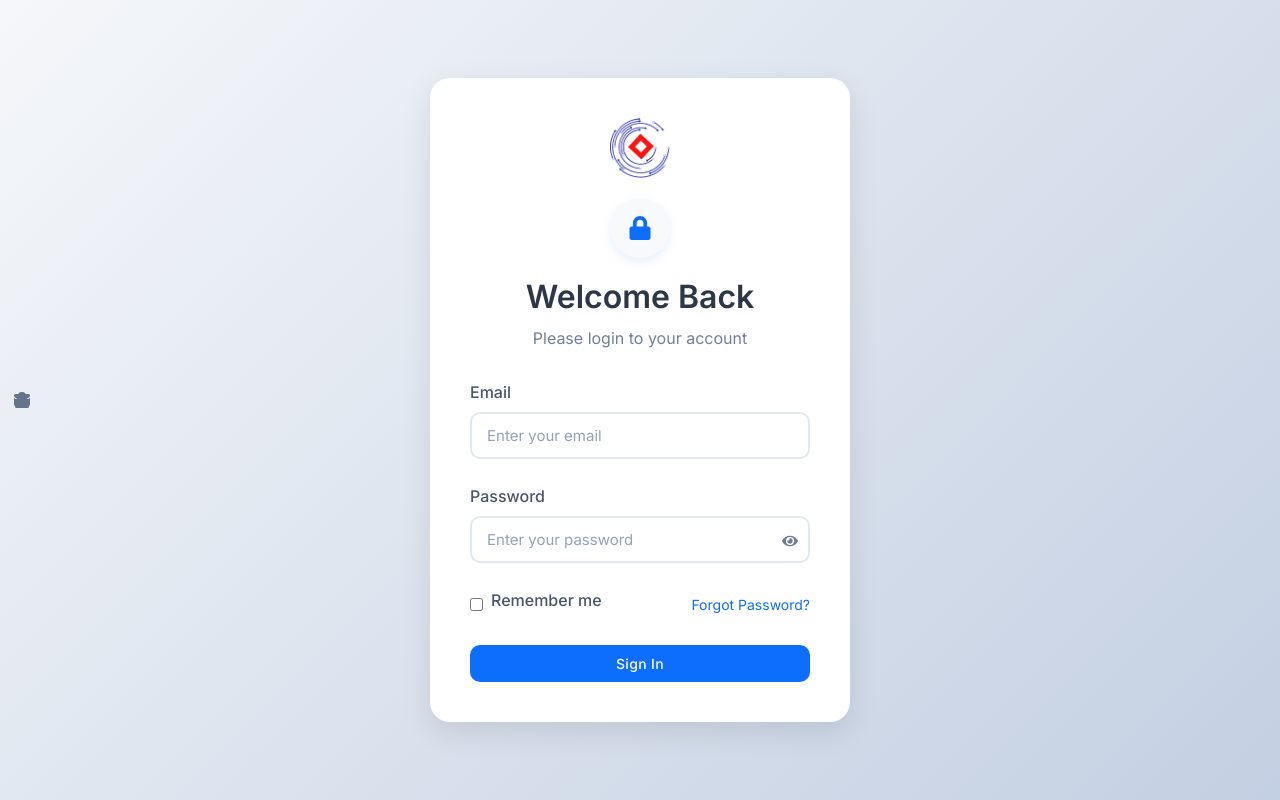
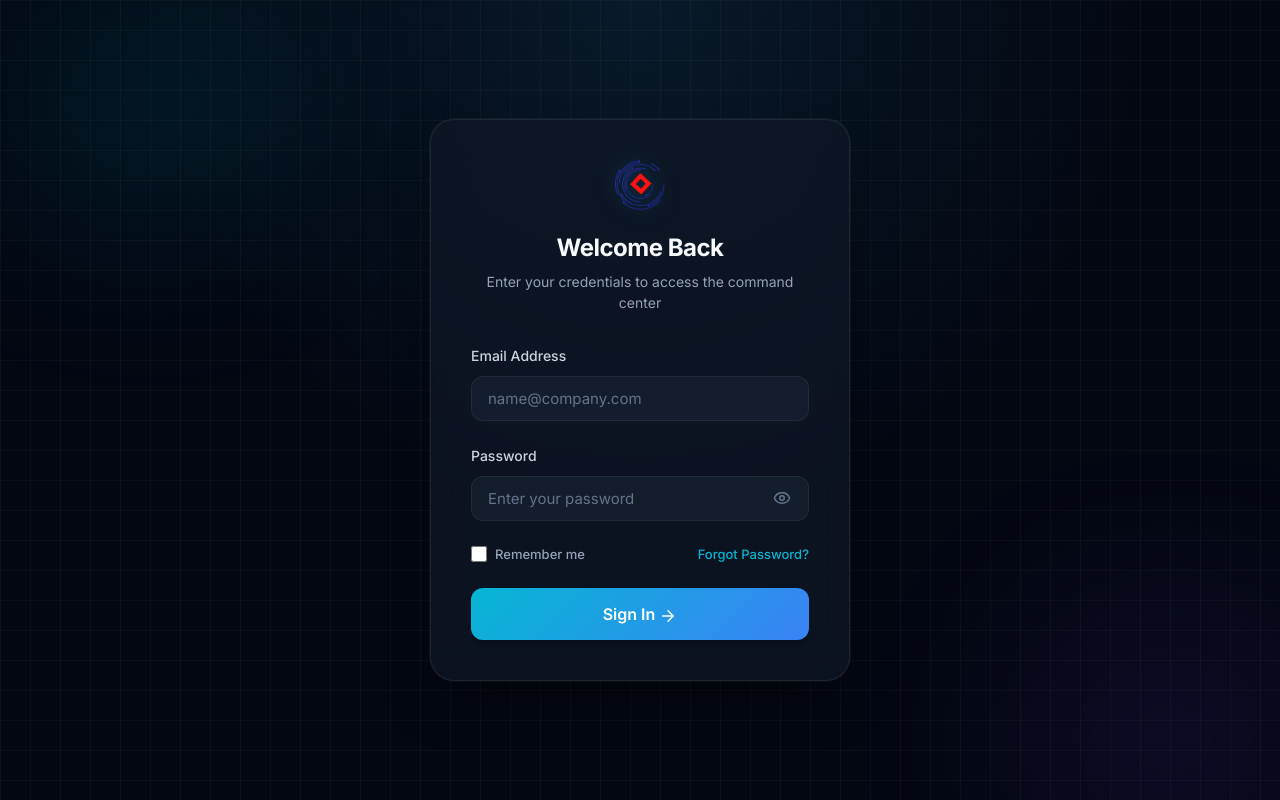
Before and after one commit to Napver00/Zantech-Ecommerce-Admin, a React (Vite) app: page /login in a window 1280 px wide. Built offline with nearby package versions, Linux system fonts and the light colour scheme; no server answers.

Commit message:
update login ui

```diff
--- a/src/pages/Login/Login.css
+++ b/src/pages/Login/Login.css
@@ -1,189 +1,350 @@
+/* src/pages/Login/Login.css */
+
 .login-container {
   min-height: 100vh;
   display: flex;
   align-items: center;
   justify-content: center;
-  background: linear-gradient(135deg, #f5f7fa 0%, #c3cfe2 100%);
-  padding: 20px;
+  background-color: #030712;
+  /* Very dark blue/black */
+  background-image:
+    radial-gradient(circle at 50% 0%, rgba(56, 189, 248, 0.1) 0%, transparent 50%),
+    linear-gradient(rgba(255, 255, 255, 0.03) 1px, transparent 1px),
+    linear-gradient(90deg, rgba(255, 255, 255, 0.03) 1px, transparent 1px);
+  background-size: 100% 100%, 30px 30px, 30px 30px;
+  position: relative;
+  overflow: hidden;
+}
+
+/* Abstract glow effects */
+.login-container::before {
+  content: '';
+  position: absolute;
+  top: -10%;
+  left: -10%;
+  width: 40%;
+  height: 40%;
+  background: radial-gradient(circle, rgba(6, 182, 212, 0.15) 0%, transparent 70%);
+  filter: blur(80px);
+  z-index: 0;
+  animation: float 10s ease-in-out infinite;
+}
+
+.login-container::after {
+  content: '';
+  position: absolute;
+  bottom: -10%;
+  right: -10%;
+  width: 40%;
+  height: 40%;
+  background: radial-gradient(circle, rgba(124, 58, 237, 0.15) 0%, transparent 70%);
+  filter: blur(80px);
+  z-index: 0;
+  animation: float 10s ease-in-out infinite reverse;
+}
+
+@keyframes float {
+
+  0%,
+  100% {
+    transform: translate(0, 0);
+  }
+
+  50% {
+    transform: translate(20px, 20px);
+  }
 }
 
 .login-box {
-  background: white;
+  background: rgba(17, 24, 39, 0.7);
+  backdrop-filter: blur(20px);
+  -webkit-backdrop-filter: blur(20px);
   padding: 40px;
-  border-radius: 20px;
-  box-shadow: 0 10px 30px rgba(0, 0, 0, 0.1);
+  border-radius: 24px;
+  border: 1px solid rgba(255, 255, 255, 0.08);
+  box-shadow:
+    0 25px 50px -12px rgba(0, 0, 0, 0.5),
+    0 0 0 1px rgba(255, 255, 255, 0.05);
   width: 100%;
   max-width: 420px;
-  animation: slideUp 0.5s ease-out;
-}
-
-@keyframes slideUp {
-  from {
-    opacity: 0;
-    transform: translateY(20px);
-  }
-  to {
-    opacity: 1;
-    transform: translateY(0);
-  }
+  z-index: 10;
+  position: relative;
 }
 
 .login-header {
   text-align: center;
-  margin-bottom: 30px;
+  margin-bottom: 32px;
 }
 
 .logo-container {
-  margin-bottom: 20px;
+  margin-bottom: 24px;
+  position: relative;
 }
 
 .login-logo {
-  height: 60px;
+  height: 50px;
   width: auto;
+  filter: drop-shadow(0 0 10px rgba(6, 182, 212, 0.3));
 }
 
-.lock-icon {
-  width: 60px;
-  height: 60px;
-  background: #f8f9fa;
-  border-radius: 50%;
+.icon-wrapper {
+  width: 64px;
+  height: 64px;
+  background: rgba(6, 182, 212, 0.1);
+  border-radius: 20px;
   display: flex;
   align-items: center;
   justify-content: center;
   margin: 0 auto 20px;
-  color: #0d6efd;
-  font-size: 24px;
-  box-shadow: 0 4px 10px rgba(13, 110, 253, 0.1);
+  color: #06b6d4;
+  /* Cyan-500 */
+  border: 1px solid rgba(6, 182, 212, 0.2);
+  box-shadow: 0 0 20px rgba(6, 182, 212, 0.15);
 }
 
 .login-header h2 {
-  color: #2d3748;
-  margin-bottom: 10px;
-  font-weight: 600;
+  color: #f8fafc;
+  /* Slate-50 */
+  margin-bottom: 8px;
+  font-weight: 700;
+  font-size: 24px;
+  letter-spacing: -0.5px;
 }
 
 .login-header p {
-  color: #718096;
+  color: #94a3b8;
+  /* Slate-400 */
+  font-size: 14px;
   margin: 0;
 }
 
 .login-form .form-group {
-  margin-bottom: 25px;
+  margin-bottom: 24px;
 }
 
 .login-form label {
   display: flex;
   align-items: center;
-  margin-bottom: 8px;
-  color: #4a5568;
+  margin-bottom: 10px;
+  color: #cbd5e1;
+  /* Slate-300 */
   font-weight: 500;
+  font-size: 14px;
 }
 
 .input-icon {
   margin-right: 8px;
-  color: #718096;
+  color: #06b6d4;
+  width: 16px;
+  height: 16px;
+}
+
+.input-wrapper {
+  position: relative;
 }
 
 .login-form .form-control {
   width: 100%;
-  padding: 12px 15px;
-  border: 2px solid #e2e8f0;
-  border-radius: 10px;
-  transition: all 0.3s;
+  padding: 12px 16px;
+  background: rgba(30, 41, 59, 0.5);
+  /* Slate-800/50 */
+  border: 1px solid rgba(148, 163, 184, 0.1);
+  border-radius: 12px;
+  color: #f1f5f9;
   font-size: 15px;
+  transition: all 0.3s ease;
 }
 
 .login-form .form-control:focus {
-  border-color: #0d6efd;
-  box-shadow: 0 0 0 3px rgba(13, 110, 253, 0.1);
+  background: rgba(30, 41, 59, 0.8);
+  border-color: #06b6d4;
+  box-shadow: 0 0 0 4px rgba(6, 182, 212, 0.1);
+  outline: none;
 }
 
-.password-input-container {
-  position: relative;
+.login-form .form-control::placeholder {
+  color: #64748b;
 }
 
 .password-toggle {
   position: absolute;
-  right: 12px;
+  right: 14px;
   top: 50%;
   transform: translateY(-50%);
   background: none;
   border: none;
-  color: #718096;
+  color: #64748b;
   cursor: pointer;
-  padding: 0;
-  font-size: 16px;
+  padding: 4px;
+  display: flex;
+  align-items: center;
+  justify-content: center;
+  transition: color 0.2s;
 }
 
 .password-toggle:hover {
-  color: #0d6efd;
+  color: #cbd5e1;
 }
 
 .form-options {
   display: flex;
   justify-content: space-between;
   align-items: center;
-  margin-bottom: 25px;
+  margin-bottom: 24px;
 }
 
 .remember-me {
   display: flex;
   align-items: center;
+  cursor: pointer;
 }
 
 .remember-me input[type="checkbox"] {
+  width: 16px;
+  height: 16px;
   margin-right: 8px;
+  background-color: rgba(30, 41, 59, 0.5);
+  border: 1px solid rgba(148, 163, 184, 0.2);
+  border-radius: 4px;
+  cursor: pointer;
+  accent-color: #06b6d4;
+}
+
+.remember-me label {
+  color: #94a3b8;
+  font-size: 13px;
+  cursor: pointer;
+  margin: 0;
 }
 
 .forgot-password {
-  color: #0d6efd;
+  color: #06b6d4;
   text-decoration: none;
-  font-size: 14px;
-  transition: color 0.3s;
+  font-size: 13px;
+  font-weight: 500;
+  transition: all 0.2s;
 }
 
 .forgot-password:hover {
-  color: #0a58ca;
-  text-decoration: underline;
+  color: #22d3ee;
+  text-shadow: 0 0 10px rgba(6, 182, 212, 0.4);
 }
 
 .login-button {
-  padding: 12px;
+  width: 100%;
+  padding: 14px;
   font-size: 16px;
-  font-weight: 500;
-  border-radius: 10px;
-  background: #0d6efd;
+  font-weight: 600;
+  border-radius: 12px;
+  background: linear-gradient(135deg, #06b6d4 0%, #3b82f6 100%);
   border: none;
-  transition: all 0.3s;
+  color: white;
+  cursor: pointer;
+  transition: all 0.3s cubic-bezier(0.4, 0, 0.2, 1);
   position: relative;
   overflow: hidden;
+  box-shadow: 0 4px 6px -1px rgba(0, 0, 0, 0.1), 0 2px 4px -1px rgba(0, 0, 0, 0.06);
+}
+
+.login-button::before {
+  content: '';
+  position: absolute;
+  top: 0;
+  left: 0;
+  width: 100%;
+  height: 100%;
+  background: linear-gradient(to right, transparent, rgba(255, 255, 255, 0.2), transparent);
+  transform: translateX(-100%);
+  transition: transform 0.5s;
 }
 
 .login-button:hover {
-  background: #0a58ca;
-  transform: translateY(-1px);
-  box-shadow: 0 4px 12px rgba(13, 110, 253, 0.2);
+  transform: translateY(-2px);
+  box-shadow: 0 10px 20px -5px rgba(6, 182, 212, 0.4);
+}
+
+.login-button:hover::before {
+  transform: translateX(100%);
 }
 
 .login-button:disabled {
-  background: #93c5fd;
+  opacity: 0.7;
   cursor: not-allowed;
   transform: none;
-  box-shadow: none;
 }
 
 .loading-spinner {
   display: inline-block;
   width: 20px;
   height: 20px;
-  border: 3px solid rgba(255, 255, 255, 0.3);
+  border: 2px solid rgba(255, 255, 255, 0.3);
   border-radius: 50%;
   border-top-color: white;
-  animation: spin 1s ease-in-out infinite;
+  animation: spin 0.8s linear infinite;
 }
 
-@keyframes spin {
-  to {
-    transform: rotate(360deg);
+@media (max-width: 640px) {
+  .login-container {
+    padding: 16px;
+    background-size: 100% 100%, 20px 20px, 20px 20px;
+  }
+
+  .login-box {
+    padding: 32px 24px;
+    max-width: 100%;
+    backdrop-filter: blur(10px);
+  }
+
+  .login-header h2 {
+    font-size: 22px;
   }
 }
+
+@media (max-width: 480px) {
+  .login-box {
+    padding: 24px 20px;
+    border-radius: 20px;
+  }
+
+  .login-header {
+    margin-bottom: 24px;
+  }
+
+  .logo-container {
+    margin-bottom: 16px;
+  }
+
+  .login-logo {
+    height: 40px;
+  }
+
+  .login-header h2 {
+    font-size: 20px;
+  }
+
+  .form-options {
+    flex-wrap: wrap;
+    gap: 12px;
+  }
+
+  .remember-me {
+    order: 1;
+  }
+
+  .forgot-password {
+    order: 2;
+    margin-left: auto;
+  }
+}
+
+@media (max-width: 380px) {
+  .form-options {
+    flex-direction: column;
+    align-items: flex-start;
+  }
+
+  .forgot-password {
+    margin-left: 0;
+    margin-top: 4px;
+  }
+}
--- a/src/pages/Login/index.jsx
+++ b/src/pages/Login/index.jsx
@@ -1,18 +1,19 @@
-import React, { useState } from 'react';
-import { useNavigate } from 'react-router-dom';
-import { toast } from 'react-hot-toast';
-import { FaLock, FaEnvelope, FaEye, FaEyeSlash } from 'react-icons/fa';
-import logo from '../../assets/zantechLogo.png';
-import { authService } from '../../services/api';
-import './Login.css';
-import usePageTitle from '../../hooks/usePageTitle';
+import React, { useState } from "react";
+import { useNavigate } from "react-router-dom";
+import { toast } from "react-hot-toast";
+import { Eye, EyeOff, Loader2, ArrowRight } from "lucide-react";
+import { motion } from "framer-motion";
+import logo from "../../assets/zantechLogo.png";
+import { authService } from "../../services/api";
+import "./Login.css";
+import usePageTitle from "../../hooks/usePageTitle";
 
 const Login = () => {
-  usePageTitle('Login to Your Account');
+  usePageTitle("Login to Your Account");
   const navigate = useNavigate();
   const [formData, setFormData] = useState({
-    email: '',
-    password: ''
+    email: "",
+    password: "",
   });
   const [loading, setLoading] = useState(false);
   const [showPassword, setShowPassword] = useState(false);
@@ -20,16 +21,15 @@ const Login = () => {
   const handleChange = (e) => {
     setFormData({
       ...formData,
-      [e.target.name]: e.target.value
+      [e.target.name]: e.target.value,
     });
   };
 
   const handleSubmit = async (e) => {
     e.preventDefault();
 
-    // Add validation
     if (!formData.email.trim() || !formData.password.trim()) {
-      toast.error('Please fill in all required fields');
+      toast.error("Please fill in all required fields");
       return;
     }
 
@@ -38,43 +38,50 @@ const Login = () => {
     try {
       const response = await authService.login(formData);
 
-      // Store user data and token
-      localStorage.setItem('user', JSON.stringify(response.data.user));
-      localStorage.setItem('token', response.data.token);
+      localStorage.setItem("user", JSON.stringify(response.data.user));
+      localStorage.setItem("token", response.data.token);
 
-      toast.success('Login successful!');
-      navigate('/dashboard');
+      toast.success("Login successful!");
+      navigate("/dashboard");
     } catch (error) {
-      toast.error(error.message || 'Login failed. Please try again.');
+      toast.error(error.message || "Login failed. Please try again.");
     } finally {
       setLoading(false);
     }
   };
 
-  const togglePasswordVisibility = () => {
-    setShowPassword(!showPassword);
-  };
-
   return (
     <div className="login-container">
-      <div className="login-box">
+      <motion.div
+        className="login-box"
+        initial={{ opacity: 0, y: 20 }}
+        animate={{ opacity: 1, y: 0 }}
+        transition={{ duration: 0.5 }}
+      >
         <div className="login-header">
-          <div className="logo-container">
+          <motion.div
+            className="logo-container"
+            initial={{ scale: 0.8 }}
+            animate={{ scale: 1 }}
+            transition={{ delay: 0.2, type: "spring", stiffness: 200 }}
+          >
             <img src={logo} alt="Zantech Logo" className="login-logo" />
-          </div>
-          <div className="lock-icon">
-            <FaLock />
-          </div>
+          </motion.div>
+
+          <motion.div
+            initial={{ opacity: 0 }}
+            animate={{ opacity: 1 }}
+            transition={{ delay: 0.3 }}
+          >
             <h2>Welcome Back</h2>
-          <p>Please login to your account</p>
+            <p>Enter your credentials to access the command center</p>
+          </motion.div>
         </div>
 
         <form onSubmit={handleSubmit} className="login-form">
           <div className="form-group">
-            <label htmlFor="email">
-              <FaEnvelope className="input-icon" />
-              Email
-            </label>
+            <label htmlFor="email">Email Address</label>
+            <div className="input-wrapper">
               <input
                 type="email"
                 id="email"
@@ -82,17 +89,15 @@ const Login = () => {
                 className="form-control"
                 value={formData.email}
                 onChange={handleChange}
-              placeholder="Enter your email"
+                placeholder="name@company.com"
                 required
               />
             </div>
+          </div>
 
           <div className="form-group">
-            <label htmlFor="password">
-              <FaLock className="input-icon" />
-              Password
-            </label>
-            <div className="password-input-container">
+            <label htmlFor="password">Password</label>
+            <div className="input-wrapper">
               <input
                 type={showPassword ? "text" : "password"}
                 id="password"
@@ -106,9 +111,9 @@ const Login = () => {
               <button
                 type="button"
                 className="password-toggle"
-                onClick={togglePasswordVisibility}
+                onClick={() => setShowPassword(!showPassword)}
               >
-                {showPassword ? <FaEyeSlash /> : <FaEye />}
+                {showPassword ? <EyeOff size={18} /> : <Eye size={18} />}
               </button>
             </div>
           </div>
@@ -118,22 +123,28 @@ const Login = () => {
               <input type="checkbox" id="remember" />
               <label htmlFor="remember">Remember me</label>
             </div>
-            <a href="#" className="forgot-password">Forgot Password?</a>
+            <a href="#" className="forgot-password">
+              Forgot Password?
+            </a>
           </div>
 
-          <button
+          <motion.button
             type="submit"
-            className="btn btn-primary w-100 login-button"
+            className="login-button"
             disabled={loading}
+            whileHover={{ scale: 1.02 }}
+            whileTap={{ scale: 0.98 }}
           >
             {loading ? (
-              <span className="loading-spinner"></span>
+              <Loader2 className="animate-spin mx-auto" />
             ) : (
-              'Sign In'
+              <span className="flex items-center justify-center gap-2">
+                Sign In <ArrowRight size={18} />
+              </span>
             )}
-          </button>
+          </motion.button>
         </form>
-      </div>
+      </motion.div>
     </div>
   );
 };
```
Lines whose indentation alone changed are shown as unchanged.
